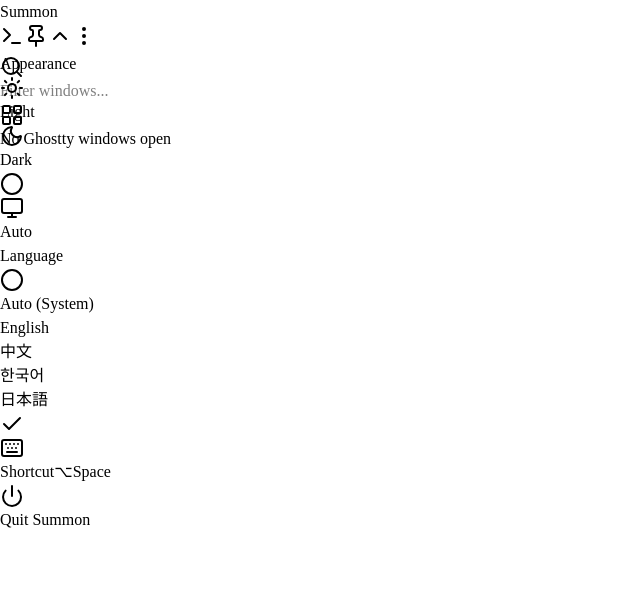
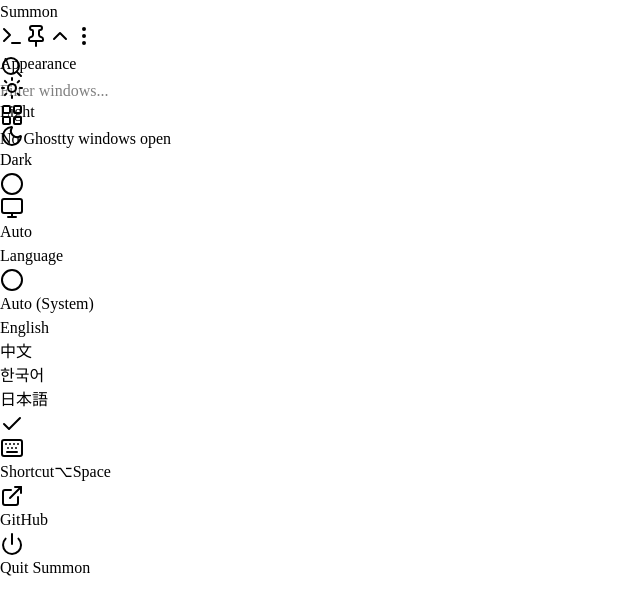
Before and after one commit to nano-props/summon, a React (Vite) app in the folder renderer/: page / in a window 1280 px wide. Both pictures are taken after a click on the button 84 px from the left and 36 px from the top of the page. Shown: the top 614 px of the page, without its empty margins (0-640 px from the left). Built offline with nearby package versions, Linux system fonts and the light colour scheme.

Commit message:
feat: add GitHub link in menu, minor search input style tweak

```diff
--- a/package.json
+++ b/package.json
@@ -1,6 +1,6 @@
 {
   "name": "summon",
-  "version": "0.1.2",
+  "version": "0.1.3",
   "type": "module",
   "description": "macOS app for switching between Ghostty terminal windows",
   "main": "src/main.ts",
--- a/renderer/src/Header.tsx
+++ b/renderer/src/Header.tsx
@@ -1,7 +1,7 @@
 import { useStore } from './store'
 import { useTranslation } from 'react-i18next'
 import { languages } from './i18n'
-import { Sun, Moon, Monitor, MoreVertical, Power, ChevronUp, Terminal, Pin, Keyboard } from 'lucide-react'
+import { Sun, Moon, Monitor, MoreVertical, Power, ChevronUp, Terminal, Pin, Keyboard, ExternalLink } from 'lucide-react'
 import { HeaderButton } from './HeaderButton'
 import {
   DropdownMenu,
@@ -77,6 +77,9 @@
             <Keyboard /> {t('menu.shortcut')}
             <DropdownMenuShortcut>⌥Space</DropdownMenuShortcut>
           </DropdownMenuCheckboxItem>
+          <DropdownMenuItem onClick={() => window.summonAPI.openGitHub()}>
+            <ExternalLink /> {t('menu.github')}
+          </DropdownMenuItem>
           <DropdownMenuSeparator />
           <DropdownMenuItem variant="destructive" onClick={() => window.summonAPI.quit()}>
             <Power /> {t('actions.quit')}
--- a/renderer/src/SearchInput.tsx
+++ b/renderer/src/SearchInput.tsx
@@ -17,7 +17,7 @@
         value={query}
         onChange={(e) => setQuery(e.target.value)}
         placeholder={t('search.placeholder')}
-        className={`pl-8 bg-card dark:bg-card ${query ? 'pr-8' : ''} select-text`}
+        className={`pl-8 bg-card dark:bg-card text-[13px] ${query ? 'pr-8' : ''} select-text`}
       />
       {query && (
         <button
--- a/renderer/src/i18n.ts
+++ b/renderer/src/i18n.ts
@@ -34,6 +34,7 @@
           appearance: 'Appearance',
           language: 'Language',
           shortcut: 'Shortcut',
+          github: 'GitHub',
         },
         language: {
           auto: 'Auto (System)',
@@ -74,6 +75,7 @@
           appearance: '外观',
           language: '语言',
           shortcut: '快捷键',
+          github: 'GitHub',
         },
         language: {
           auto: '自动（系统）',
@@ -114,6 +116,7 @@
           appearance: '모양',
           language: '언어',
           shortcut: '단축키',
+          github: 'GitHub',
         },
         language: {
           auto: '자동 (시스템)',
@@ -154,6 +157,7 @@
           appearance: '外観',
           language: '言語',
           shortcut: 'ショートカット',
+          github: 'GitHub',
         },
         language: {
           auto: '自動（システム）',
--- a/renderer/src/types.ts
+++ b/renderer/src/types.ts
@@ -35,6 +35,7 @@
   setShortcutEnabled: (value: boolean) => Promise<{ ok: boolean }>
   setTheme: (value: ThemeMode) => Promise<{ ok: boolean }>
   setLanguage: (value: LanguageMode) => Promise<{ ok: boolean; resolvedLanguage?: Language }>
+  openGitHub: () => Promise<{ ok: boolean }>
   quit: () => Promise<void>
 }
 
--- a/src/preload.js
+++ b/src/preload.js
@@ -13,5 +13,6 @@
   setShortcutEnabled: (value) => ipcRenderer.invoke('set-shortcut-enabled', value),
   setTheme: (value) => ipcRenderer.invoke('set-theme', value),
   setLanguage: (value) => ipcRenderer.invoke('set-language', value),
+  openGitHub: () => ipcRenderer.invoke('open-github'),
   quit: () => ipcRenderer.invoke('quit'),
 })
```
Also changed, not shown: src/main.ts (+8 -0 lines).
